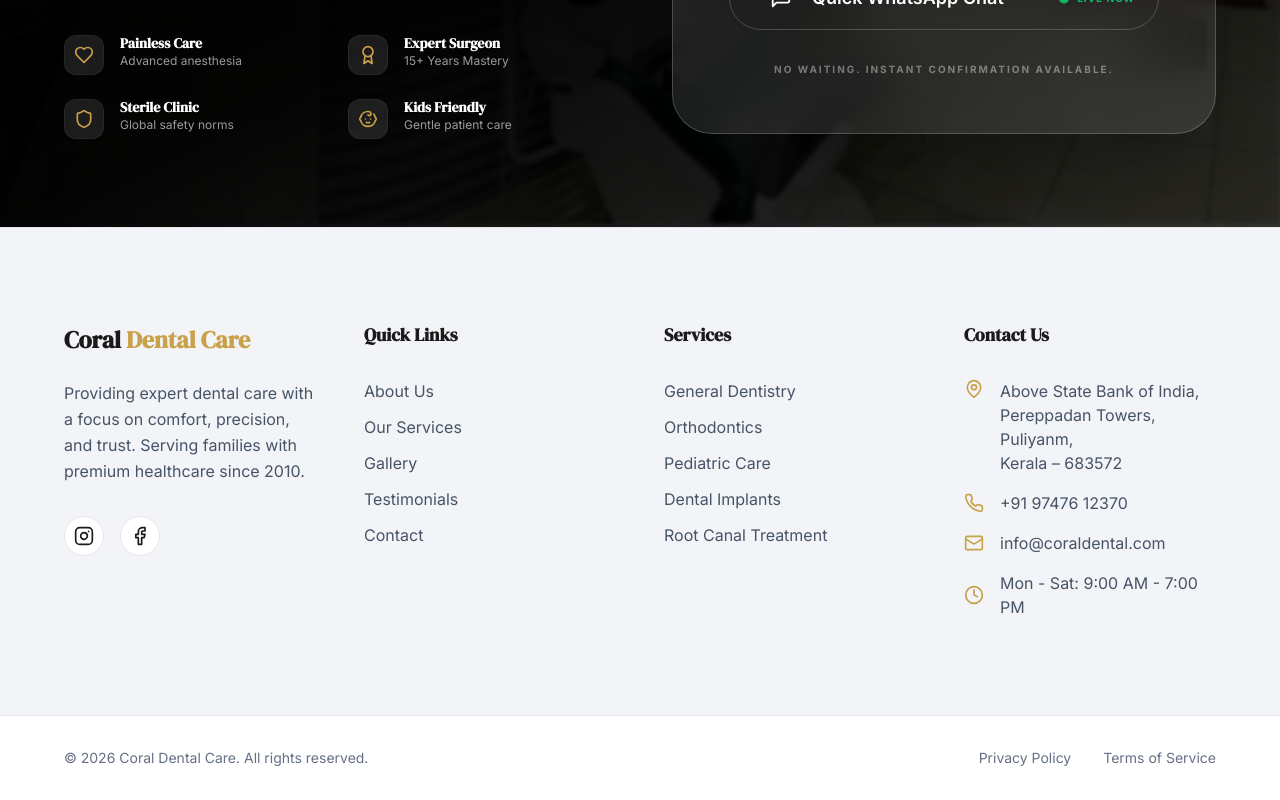
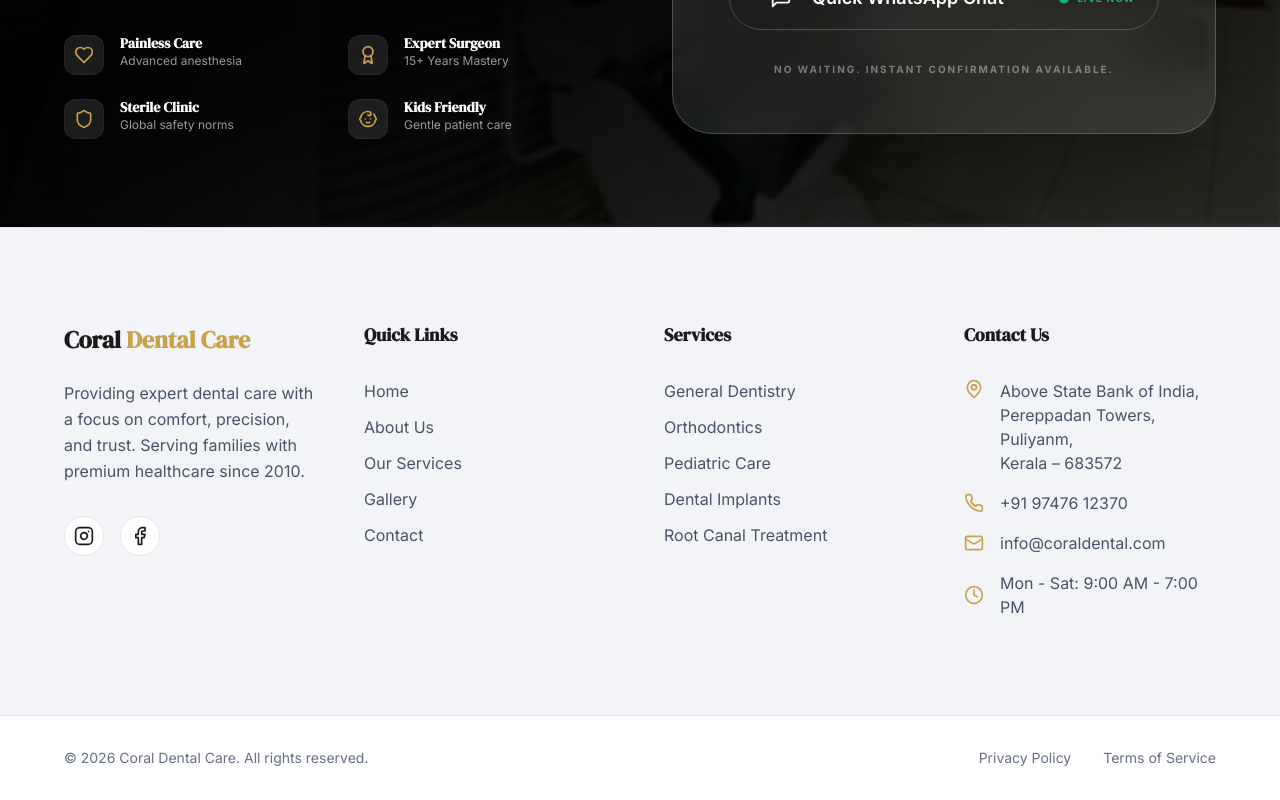
Before and after one commit to anujayeshalukka/CoralDentalCare, a React (Vite) app: page / in a window 1280 px wide. Shown: the part 6164-6964 px from the top of the page. Built offline with nearby package versions, Linux system fonts and the light colour scheme; the HTML template or start-up script is replaced by a standard one.

Commit message:
Updated footer links to include Home and remove Testimonials

```diff
--- a/src/components/Layout/Footer.tsx
+++ b/src/components/Layout/Footer.tsx
@@ -32,10 +32,10 @@
           <h4 className="text-lg font-semibold mb-8 text-text-main">Quick Links</h4>
           <ul className="flex flex-col gap-3">
             {[
+              { label: 'Home', path: '/' },
               { label: 'About Us', path: '/about' },
               { label: 'Our Services', path: '/services' },
               { label: 'Gallery', path: '/gallery' },
-              { label: 'Testimonials', path: '/testimonials' },
               { label: 'Contact', path: '/contact' },
             ].map((link, idx) => (
               <li key={idx}>
```
